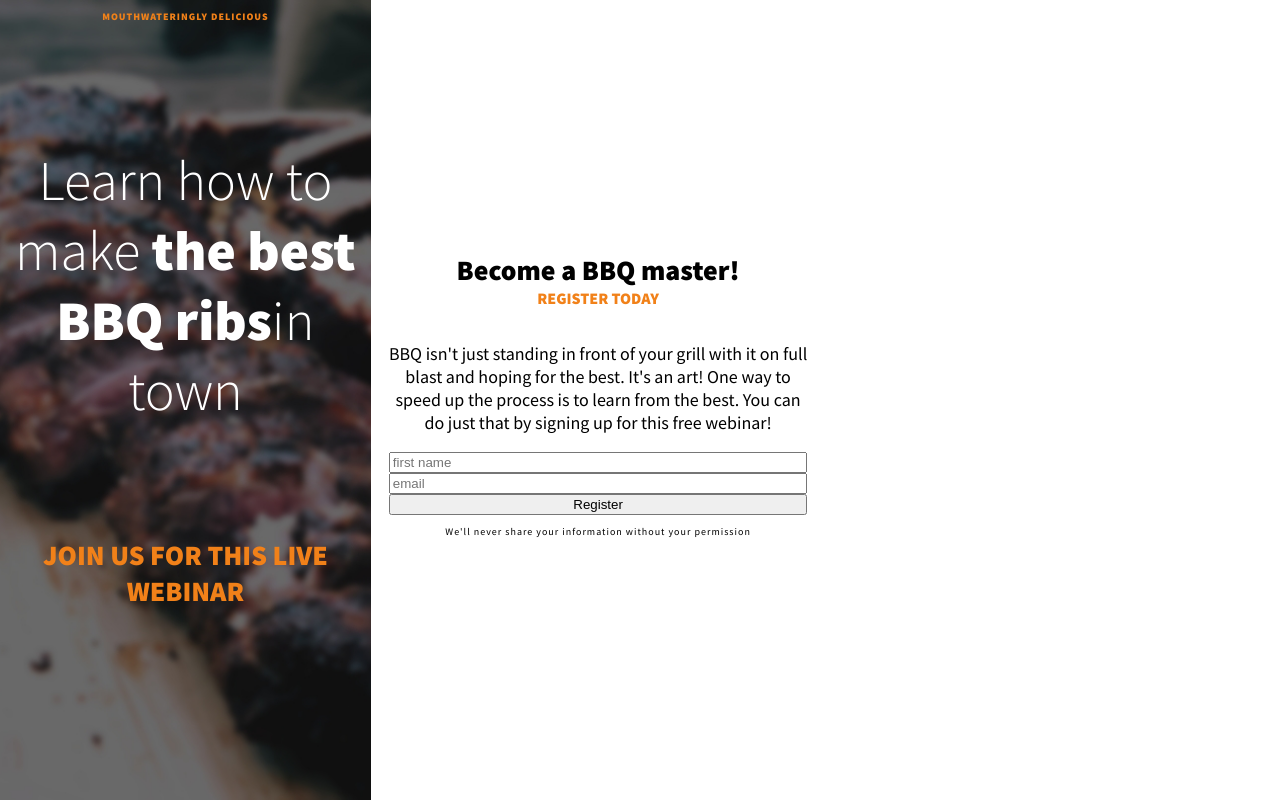
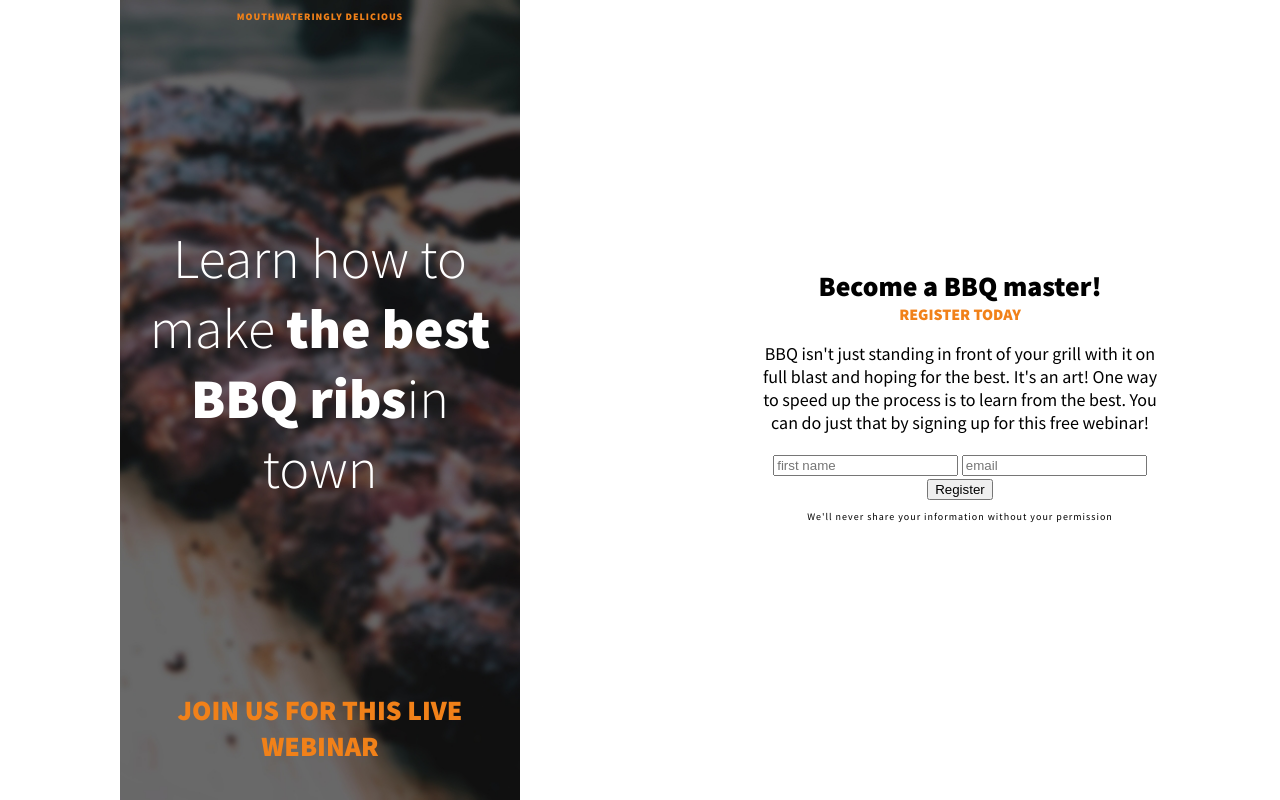
Before and after one commit to f8makinde/Mini-projects, a plain HTML site: page BBQ splash/index.html in a window 1280 px wide. Drawn offline with Linux system fonts and the light colour scheme.

Commit message:
work in progress

```diff
--- a/BBQ splash/index.html
+++ b/BBQ splash/index.html
@@ -10,12 +10,14 @@
 </head>
 <body>
         <div class="col-1">
+            <div class="container container-intro">
                 <h1>Learn how to make <strong>the best BBQ ribs</strong>in town</h1>
                 <p>Join us for this live webinar</p>
                 <p class="top-text">Mouthwateringly delicious</p>
             </div>
-        <div>
+        </div>
             <div class="main-content">
+                <div class="container">
                     <h2>Become a BBQ master!</h2>
                     <p>Register Today</p>
                     <p>BBQ isn't just standing in front of your grill with it on full blast and hoping for the best. It's an art! One way to speed up the process is to learn from the best. You can do just that by signing up for this free webinar!</p>
@@ -25,5 +27,6 @@
                     <p class="fine-print">We'll never share your information without your permission</p>
                 </div>
             </div>
+
 </body>
 </html>
--- a/BBQ splash/styles.css
+++ b/BBQ splash/styles.css
@@ -5,24 +5,25 @@
 body{
     font-family: 'Source Sans Pro', sans-serif;
     text-align: center;
-    padding: 0;
     margin: 0;
 }
 
-.col-1{
+.container-intro{
     background-image: url("images/dark-ribs.jpg");
     background-size: cover;
     background-position: center;
     padding: 0 .5em 2em;
     display: flex;
     flex-direction: column;
+    justify-content: space-between;
+    min-height: 50vh;
 }
 h1{
     font-size: 2.25rem;
     color: #FFFFFF;
     font-weight: 300;
     order: 2;
-    margin: 2em 0;
+    margin: 0;
 }
 h1 + p{
 
@@ -62,6 +63,10 @@ strong{
 .main-content{
   padding: 2em 1em;
 }
+.container{
+    max-width: 400px;
+    margin: 0 auto;
+}
 @media (min-width: 500px) {
     body {
         font-size: 1.125rem;
@@ -86,4 +91,7 @@ strong{
         flex-direction: column;
         justify-content: center;
     }
+    .container-intro{
+        height: 100vh;
+    }
 }
```
Lines whose indentation alone changed are shown as unchanged.
